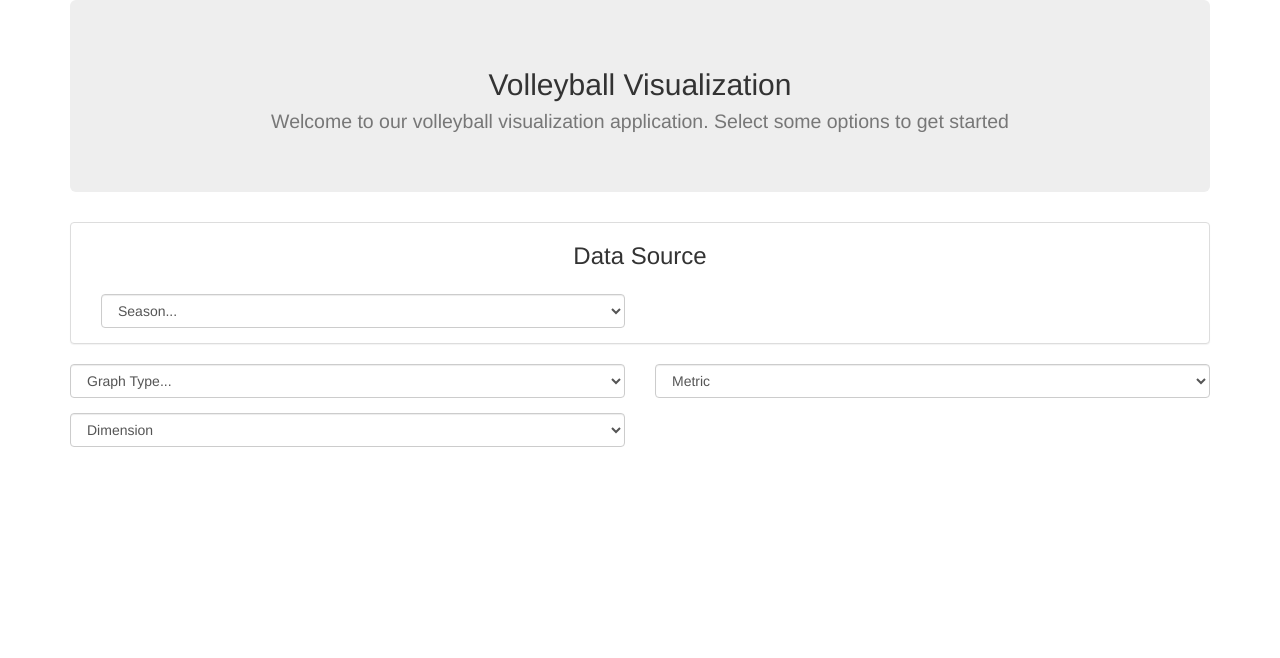
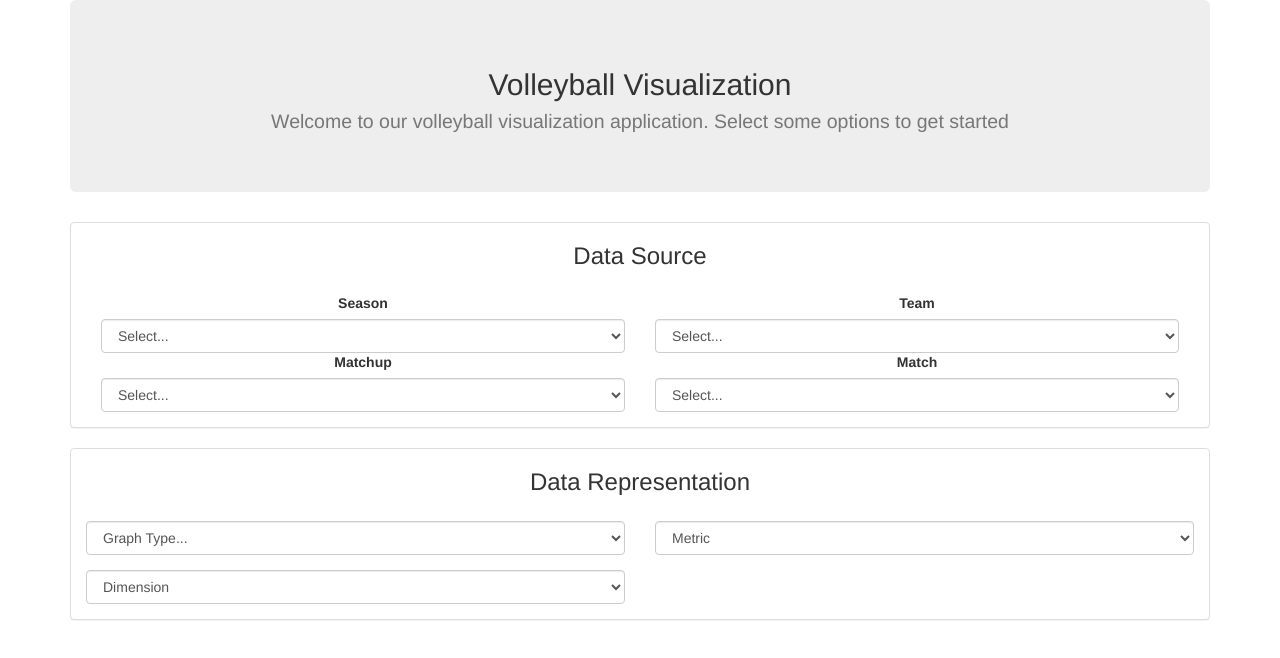
Before and after one commit to ckski/volleyball, a React (Create React App) app in the folder volleyvisapp/: page / in a window 1280 px wide. Shown: the top 658 px of the page. Built offline with nearby package versions, Linux system fonts and the light colour scheme.

Commit message:
Added render by list for variable parameters

```diff
--- a/volleyvisapp/src/App.js
+++ b/volleyvisapp/src/App.js
@@ -6,6 +6,7 @@
 // Import statements for all supported graph types
 import {Bar, Line} from 'react-chartjs-2';
 
+// Set up the chart Data and Configuration
 let chartData = {
   labels : ["TestOne", "TestTwo", "TestThree"],
   datasets: [{
@@ -34,18 +35,67 @@
   }
 };
 
+// This is just a placeholder, will be generated with get requests in the future
+let dataSourceObjExample = {
+  Season: [
+    ["2017-2018", "2017-2018"],
+    ["2016-2017", "2016-2017"],
+    ["2015-2016", "2015-2016"]
+  ],
+  Team: [
+    ["tru", "Thompson Rivers University"],
+    ["ubc", "Universit of British Columbia"],
+    ["uofa", "University of Alberta"]
+  ],
+  Matchup: [
+    ["tru", "Thompson Rivers University"],
+    ["ubc", "Universit of British Columbia"],
+    ["uofa", "University of Alberta"]
+  ],
+  Match: [
+    ["2017-02-05", "2017-02-05"],
+    ["2017-02-06", "2017-02-06"]
+  ]
+};
+
+
+
 class App extends Component {
 
   constructor(){
     super();
 
     this.getChosenChart = this.getChosenChart.bind(this);
+    this.renderSelects = this.renderSelects.bind(this);
+
+    this.renderSelects(dataSourceObjExample);
+
+
 
     // Set default graph to empty div
     this.state = {
       graph_to_render: <div></div>
     }
   }
+
+  // Render select elements from object
+
+  renderSelects(optObject){
+    let selects = [];
+    for(let key in optObject){
+      let keyLength = optObject[key].length;
+      let opts = [];
+      opts.push(<option key="dummy" value={null}>Select...</option>)
+      for(let i = 0; i < keyLength; i++){
+        console.log(optObject[key][i]);
+        opts.push(<option key={optObject[key][i][0]} value={optObject[key][i][0]}>{optObject[key][i][1]}</option>);
+      }
+
+      selects.push(<div key={key} className="col-xs-6"><label>{key}</label><select className='selectpicker form-control'>{opts}</select></div>);
+    }
+    return selects;
+  }
+
 
   // Conditionally render the chart segment based on selectpicker
 
@@ -92,15 +142,14 @@
                 <h3 className="card-title">Data Source</h3>
               </div>
               <div className="panel-body">
-                <div className="col-xs-6">
-                  <select className="selectpicker form-control">
-                    <option value={null}>Season...</option>
-                    <option value="2017-2018">2017-2018</option>
-                    <option value="2016-2017">2016-2017</option>
-                  </select>
+                {this.renderSelects(dataSourceObjExample)}
               </div>
             </div>
+            <div className="panel panel-default">
+              <div className="panel-header">
+                <h3 className="card-title">Data Representation</h3>
               </div>
+              <div className="panel-body">
                 <div className="row">
                   <div className="col-xs-6">
                     <div className="form-group">
@@ -133,6 +182,9 @@
                     </select>
                   </div>
                 </div>
+              </div>
+            </div>
+
           </form>
           <div>
             {this.state.graph_to_render}
```
Lines whose indentation alone changed are shown as unchanged.
